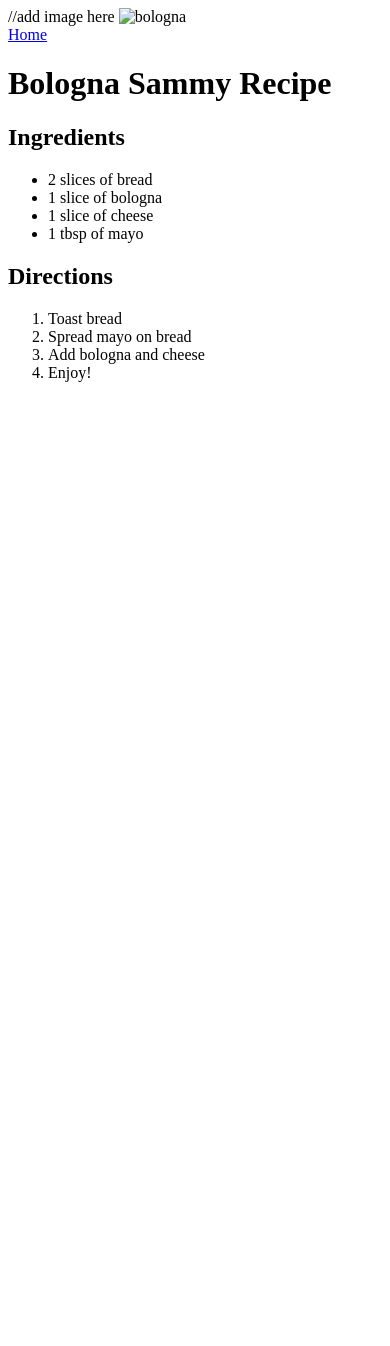
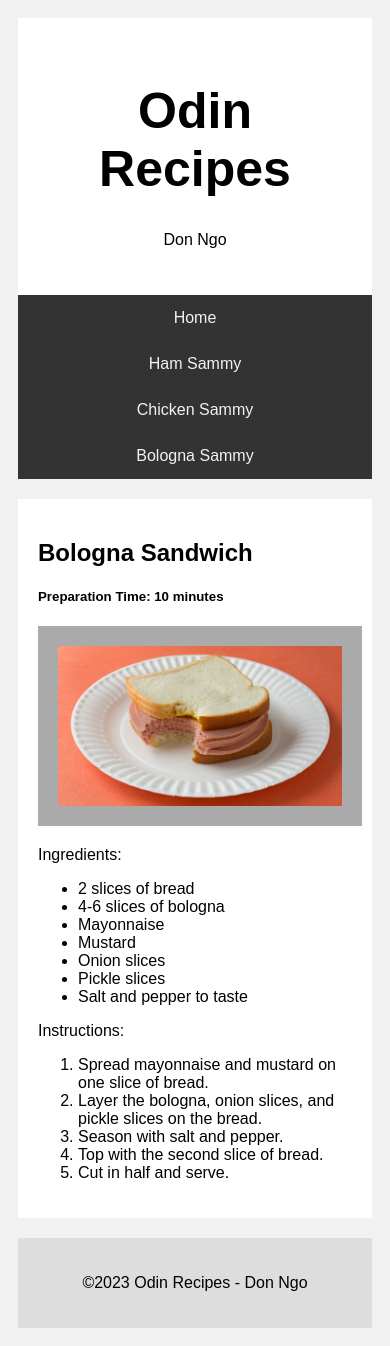
Before and after one commit to Don-Tat/odin-recipes, a plain HTML site: page recipes/bologna-sammy.html in a window 390 px wide. Before the commit the page ends 844 px from the top, so only its background shows below. Drawn offline with Linux system fonts and the light colour scheme.

Commit message:
Overhaul and stylized with CSS

```diff
--- a/recipes/bologna-sammy.html
+++ b/recipes/bologna-sammy.html
@@ -5,53 +5,48 @@
     <meta name="viewport" content="width=device-width, initial-scale=1.0">
     <meta http-equiv="X-UA-Compatible" content="ie=edge">
     <title>Recipe</title>
-    <link rel="stylesheet" href="style.css">
+    <link rel="stylesheet" href="../styles.css">
   </head>
   <body>
+    <body>
+        <div class="header">
+          <h1>Odin Recipes</h1>
+          <p>Don Ngo</p>
+        </div>
+        <div class="topnav">
+          <a href="../index.html">Home</a>
+          <a href="./ham-sammy.html">Ham Sammy</a>
+          <a href="./chick-sammy.html">Chicken Sammy</a>
+          <a href="./bologna-sammy.html">Bologna Sammy</a>
+        </div>
 	<script src="index.js"></script>
-    <div>
-        //add image here
-        <img src="./bolo.jpeg" alt="bologna">
-    </div>
-    <div>
-        <a href="../index.html">Home</a>
-    </div>
-    <h1>
-        Bologna Sammy Recipe
-    </h1>
-    <h2>
-        Ingredients
-    </h2>
-    <ul>
-        <li>
-            2 slices of bread
-        </li>
-        <li>
-            1 slice of bologna
-        </li>
-        <li>
-            1 slice of cheese
-        </li>
-        <li>
-            1 tbsp of mayo
-        </li>
-    </ul>
-    <h2>
-        Directions
-    </h2>
-    <ol>
-        <li>
-            Toast bread
-        </li>
-        <li>
-            Spread mayo on bread
-        </li>
-        <li>
-            Add bologna and cheese
-        </li>
-        <li>
-            Enjoy!
-        </li>
-    </ol>
+    <div class="card">
+        <h2>Bologna Sandwich</h2>
+        <h5>Preparation Time: 10 minutes</h5>
+        <img class = "fakeimg" style = "height: 200px;" src="../bolo.jpeg" alt="bologna">
+        <p>Ingredients:</p>
+        <ul>
+          <li>2 slices of bread</li>
+          <li>4-6 slices of bologna</li>
+          <li>Mayonnaise</li>
+          <li>Mustard</li>
+          <li>Onion slices</li>
+          <li>Pickle slices</li>
+          <li>Salt and pepper to taste</li>
+        </ul>
+        <p>Instructions:</p>
+        <ol>
+          <li>Spread mayonnaise and mustard on one slice of bread.</li>
+          <li>Layer the bologna, onion slices, and pickle slices on the bread.</li>
+          <li>Season with salt and pepper.</li>
+          <li>Top with the second slice of bread.</li>
+          <li>Cut in half and serve.</li>
+        </ol>
+      </div>
+      <div class="footer">
+        <p>
+          &#169;2023 Odin Recipes - Don Ngo
+        </p>
+      </div>
   </body>
 </html>
--- /dev/null
+++ b/styles.css
@@ -0,0 +1,86 @@
+* {
+    box-sizing: border-box;
+  }
+
+  body {
+    font-family: Arial;
+    padding: 10px;
+    background: #f1f1f1;
+  }
+
+  /* Header/Blog Title */
+  .header {
+    padding: 30px;
+    text-align: center;
+    background: white;
+  }
+
+  .header h1 {
+    font-size: 50px;
+  }
+
+  /* Style the top navigation bar */
+  .topnav {
+    overflow: hidden;
+    background-color: #333;
+  }
+
+  /* Style the topnav links */
+  .topnav a {
+    float: left;
+    display: block;
+    color: #f2f2f2;
+    text-align: center;
+    padding: 14px 16px;
+    text-decoration: none;
+  }
+
+  /* Change color on hover */
+  .topnav a:hover {
+    background-color: #ddd;
+    color: black;
+  }
+
+  /* Create two unequal columns that floats next to each other */
+  /* Left column */
+  .main-body {
+    float: left;
+    width: 100%;
+  }
+
+  /* Fake image */
+  .fakeimg {
+    background-color: #aaa;
+    height: 100%;
+    padding: 20px;
+  }
+
+  /* Add a card effect for articles */
+  .card {
+    background-color: white;
+    padding: 20px;
+    margin-top: 20px;
+  }
+
+  /* Clear floats after the columns */
+  .row::after {
+    content: "";
+    display: table;
+    clear: both;
+  }
+
+  /* Footer */
+  .footer {
+    padding: 20px;
+    text-align: center;
+    background: #ddd;
+    margin-top: 20px;
+  }
+
+  /* Responsive layout - when the screen is less than 400px wide, make the navigation links stack on top of each other instead of next to each other */
+  @media screen and (max-width: 400px) {
+    .topnav a {
+      float: none;
+      width: 100%;
+    }
+  }
```
Also changed, not shown: index.html (+26 -20 lines), recipes/chick-sammy.html (+40 -43 lines), recipes/ham-sammy.html (+40 -44 lines), chix.jpeg (renamed from k_Photo_Recipe Ramp Up_2022-05-Fried-Chicken-Sandwich_chicken-sandwich-4.jpeg).
